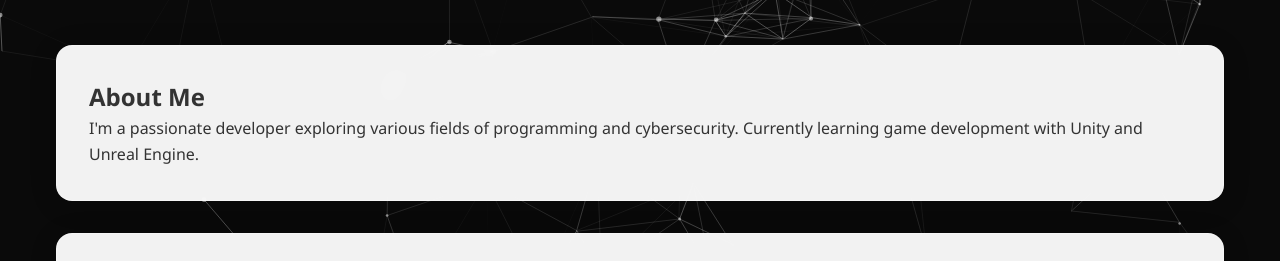
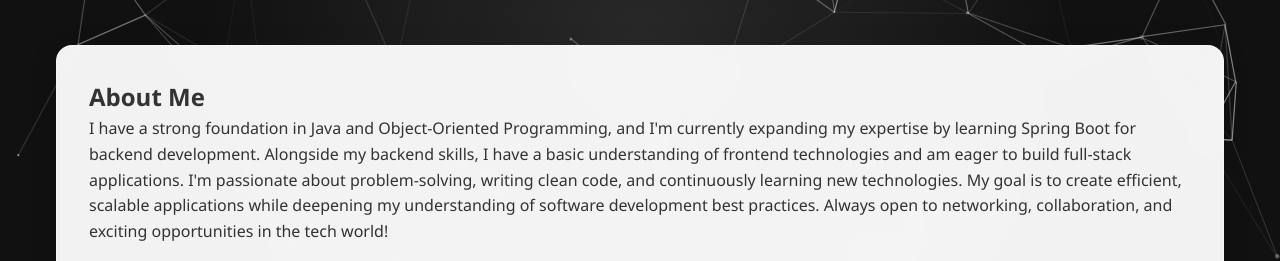
Before and after one commit to ASSASSINBAYEK/Profile-Website, a plain HTML site: page index.html in a window 1280 px wide. Shown: the part 350-611 px from the top of the page. Drawn offline with nearby package versions, Linux system fonts and the light colour scheme.

Commit message:
particles update

```diff
--- a/app.js
+++ b/app.js
@@ -1,40 +1,71 @@
 document.addEventListener("DOMContentLoaded", () => {
   particlesJS("particles-js", {
     particles: {
-      number: { value: 80, density: { enable: true, value_area: 800 } },
+      number: {
+        value: 120,
+        density: {
+          enable: true,
+          value_area: 1500,
+        },
+      },
       color: { value: "#ffffff" },
-      shape: { type: "circle" },
-      opacity: { value: 0.5, random: false },
-      size: { value: 3, random: true },
+      shape: {
+        type: "circle",
+        stroke: { width: 0, color: "#000000" },
+        polygon: { nb_sides: 5 },
+      },
+      opacity: {
+        value: 0.9,
+        random: true,
+        anim: { enable: false },
+      },
+      size: {
+        value: 2.5,
+        random: true,
+        anim: { enable: false },
+      },
       line_linked: {
         enable: true,
         distance: 150,
         color: "#ffffff",
-        opacity: 0.4,
-        width: 1,
+        opacity: 0.8,
+        width: 1.2,
       },
       move: {
         enable: true,
-        speed: 6,
+        speed: 4,
         direction: "none",
         random: false,
         straight: false,
         out_mode: "out",
         bounce: false,
-        attract: { enable: true, rotateX: 600, rotateY: 1200 },
+        attract: {
+          enable: true,
+          rotateX: 600,
+          rotateY: 1200,
+        },
       },
     },
     interactivity: {
       detect_on: "window",
       events: {
-        onhover: { enable: true, mode: "repulse" },
-        onclick: { enable: true, mode: "push" },
+        onhover: {
+          enable: true,
+          mode: "grab",
+        },
+        onclick: {
+          enable: true,
+          mode: "push",
+        },
         resize: true,
       },
       modes: {
+        grab: {
+          distance: 200,
+          line_linked: { opacity: 1 },
+        },
+        push: { particles_nb: 4 },
         repulse: { distance: 100, duration: 0.4 },
-        push: { particles_nb: 4 },
-        grab: { distance: 200, line_linked: { opacity: 1 } },
       },
     },
     retina_detect: true,
--- a/index.html
+++ b/index.html
@@ -10,14 +10,15 @@
   <body>
     <body>
       <div id="particles-js"></div>
+      <div class="particle-glow"></div>
       <div class="container">
         <header class="profile-header">
           <img
-            src="https://avatars.githubusercontent.com/u/150118548?v=4"
+            src="assets/LinkedIN pfp.jpeg"
             alt="Assassin Bayek"
             class="profile-image"
           />
-          <h1>Assassin Bayek</h1>
+          <h1>Jatin P Hegde</h1>
           <p class="tagline">
             Programming Enthusiast | Game Developer | Cybersecurity Learner
           </p>
@@ -26,9 +27,16 @@
         <section class="content-section">
           <h2>About Me</h2>
           <p>
-            I'm a passionate developer exploring various fields of programming
-            and cybersecurity. Currently learning game development with Unity
-            and Unreal Engine.
+            I have a strong foundation in Java and Object-Oriented Programming,
+            and I'm currently expanding my expertise by learning Spring Boot for
+            backend development. Alongside my backend skills, I have a basic
+            understanding of frontend technologies and am eager to build
+            full-stack applications. I'm passionate about problem-solving,
+            writing clean code, and continuously learning new technologies. My
+            goal is to create efficient, scalable applications while deepening
+            my understanding of software development best practices. Always open
+            to networking, collaboration, and exciting opportunities in the tech
+            world!
           </p>
         </section>
 
@@ -39,10 +47,6 @@
               <i class="fab fa-github"></i>
               GitHub Portfolio
             </a>
-            <a href="https://assassinbayek.itch.io/" class="link-button">
-              <i class="fab fa-itch-io"></i>
-              Itch.io Games
-            </a>
           </div>
         </section>
 
@@ -50,17 +54,26 @@
           <h2>Connect With Me</h2>
           <div class="grid-links">
             <a
-              href="https://www.linkedin.com/in/yourprofile"
+              href="https://www.linkedin.com/in/jatin-hegde/"
+              target="_blank"
               class="link-button"
             >
               <i class="fab fa-linkedin"></i>
               LinkedIn
             </a>
-            <a href="https://twitter.com/yourhandle" class="link-button">
+            <a
+              href="https://x.com/BayekAssassin"
+              class="link-button"
+              target="_blank"
+            >
               <i class="fab fa-twitter"></i>
               Twitter
             </a>
-            <a href="mailto:youremail@example.com" class="link-button">
+            <a
+              href="mailto:jatinhegde17@gmail.com"
+              class="link-button"
+              target="_blank"
+            >
               <i class="fas fa-envelope"></i>
               Email
             </a>
@@ -68,8 +81,6 @@
         </section>
       </div>
 
-      <!-- Add Font Awesome for icons -->
-      <!-- Load particles first -->
       <script src="https://cdn.jsdelivr.net/particles.js/2.0.0/particles.min.js"></script>
       <script src="app.js"></script>
       <script defer src="script.js"></script>
--- a/style.css
+++ b/style.css
@@ -103,16 +103,15 @@ h1 {
   background: linear-gradient(135deg, #1a1a1a 0%, #2d2d2d 100%);
 }
 
-
 #particles-js {
   position: fixed;
   width: 100%;
   height: 100%;
-    top: 0;
-    left: 0;
+  background: #111111;
   z-index: 0;
-    background: #0a0a0a;
 }
+
+
 
 .container {
   position: relative;
@@ -122,6 +121,19 @@ h1 {
 /* Add cursor pointer effect */
 canvas[data-particles] {
   cursor: pointer;
+  filter: brightness(1.2);
+}
+.particle-glow {
+    position: fixed;
+    width: 100%;
+    height: 100%;
+    pointer-events: none;
+    background: radial-gradient(
+        circle at 50% 50%,
+        rgba(255, 255, 255, 0.1) 0%,
+        rgba(255, 255, 255, 0) 60%
+    );
+    z-index: 0;
 }
 
 @media (max-width: 768px) {
```
Also changed, not shown: assets/LinkedIN pfp.jpeg (added). Lines whose indentation alone changed are shown as unchanged.
